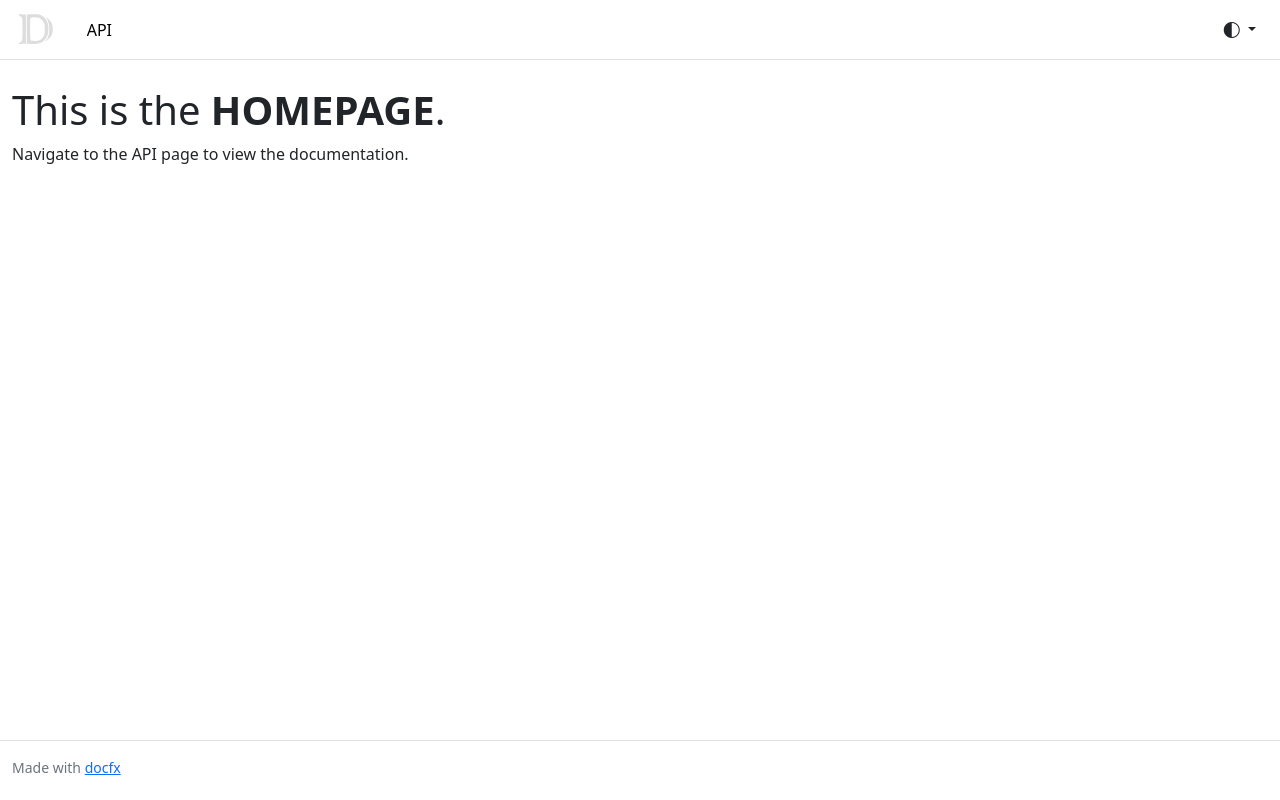
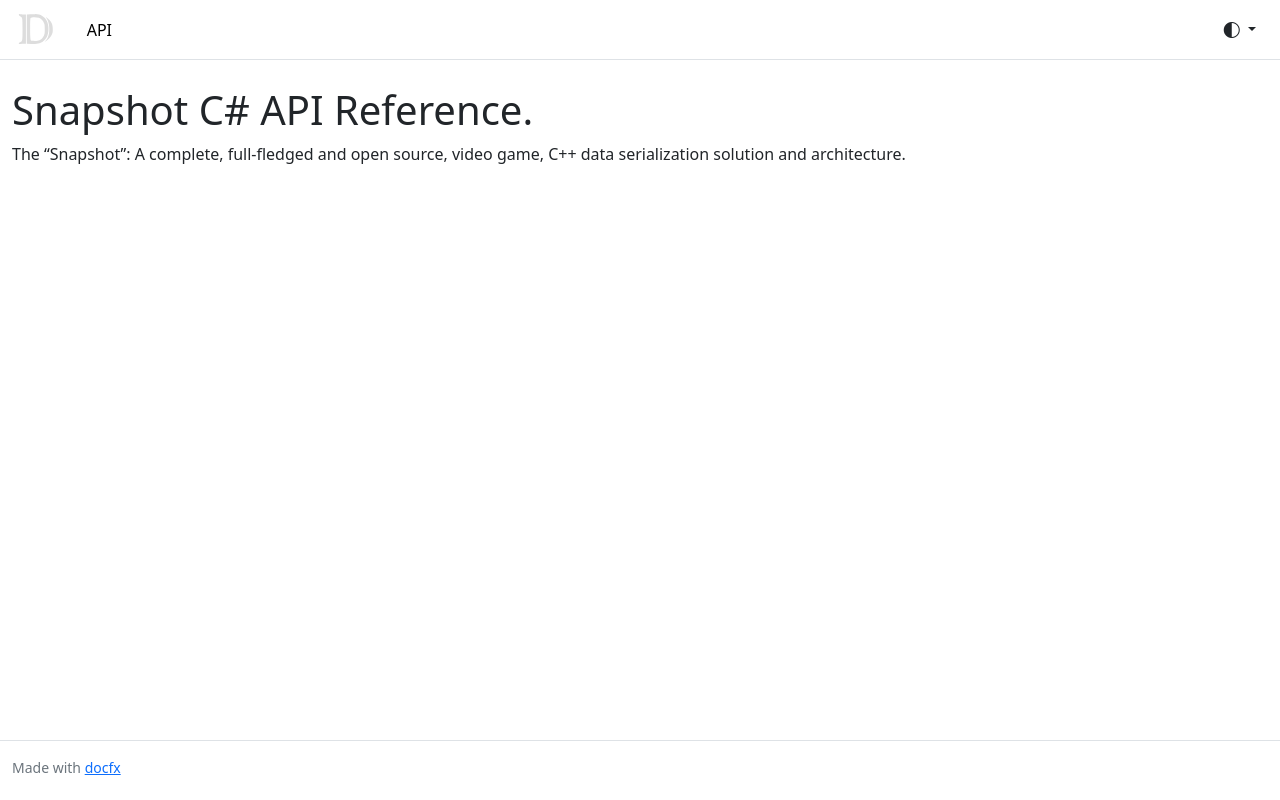
Before and after one commit to MickDmnts/snapshotcsharp.io, a plain HTML site: page docs/index.html in a window 1280 px wide. Drawn offline with Linux system fonts and the light colour scheme.

Commit message:
Update index.html

```diff
--- a/docs/index.html
+++ b/docs/index.html
@@ -2,9 +2,9 @@
 <html>
   <head>
     <meta charset="utf-8">
-      <title>This is the HOMEPAGE. </title>
+      <title>Snapshot C# API Reference. </title>
       <meta name="viewport" content="width=device-width, initial-scale=1.0">
-      <meta name="title" content="This is the HOMEPAGE. ">
+      <meta name="title" content="Snapshot C# API Reference. ">
 
 
       <link rel="icon" href="favicon.ico">
@@ -67,9 +67,9 @@
         </div>
 
         <article data-uid="">
-<h1 id="this-is-the-homepage">This is the <strong>HOMEPAGE</strong>.</h1>
+<h1 id="snapshot-c-api-reference">Snapshot C# API Reference.</h1>
 
-<p>Navigate to the API page to view the documentation.</p>
+<p>The “Snapshot”: A complete, full-fledged and open source, video game, C++ data serialization solution and architecture.</p>
 
 </article>
 
```
